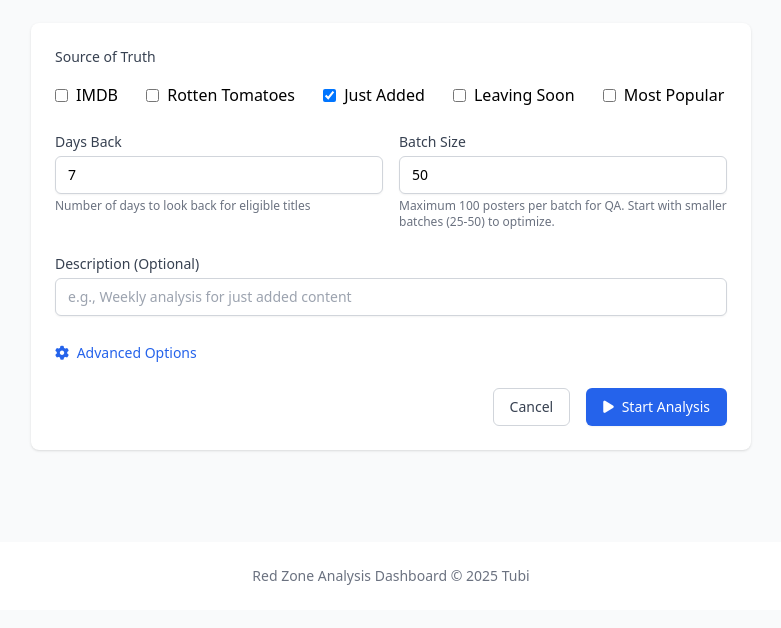
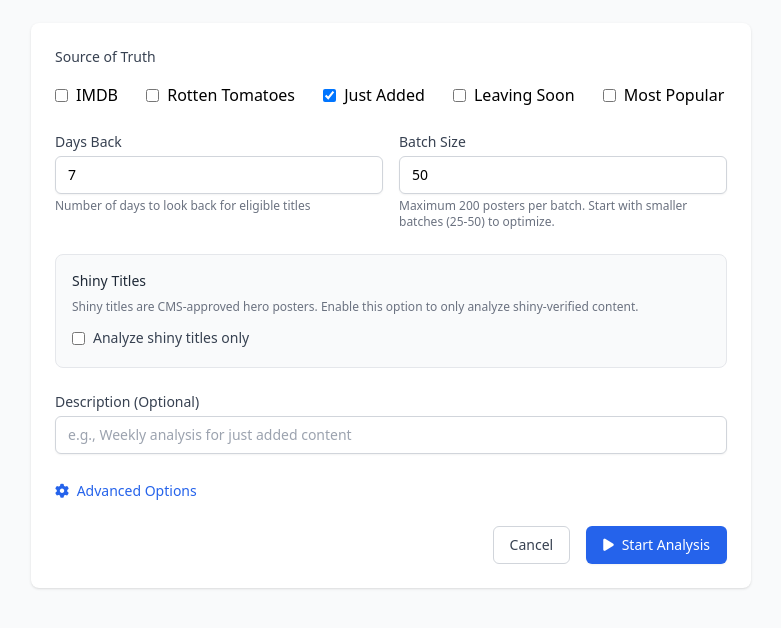
Before and after one commit to rrao6/content, a Flask app: page /analyze in a window 1280 px wide. Shown: the part 149-777 px from the top of the page, without its empty margins (249-1030 px from the left). Before the commit the page ends 734 px from the top, so only its background shows below. Run offline with Flask 3, Linux system fonts and the light colour scheme; some libraries are stand-ins or nearby versions.

Commit message:
Update max batch to 200, and include toggle to just look at shiny titles

```diff
--- a/red-zone-dashboard/dashboard.py
+++ b/red-zone-dashboard/dashboard.py
@@ -214,6 +214,7 @@
     description = data.get('description', '')
     use_cache = data.get('use_cache', True)
     batch_size = data.get('batch_size')
+    shiny_only = data.get('shiny_only')
 
     try:
         days_back = int(days_back)
@@ -232,6 +233,11 @@
         except (TypeError, ValueError):
             batch_size = None
 
+    if isinstance(shiny_only, str):
+        shiny_only = shiny_only.lower() in {"1", "true", "yes", "on"}
+    else:
+        shiny_only = bool(shiny_only)
+
     if is_analysis_available():
         job = start_analysis_job({
             "sot_types": sot_types,
@@ -240,6 +246,7 @@
             "description": description,
             "use_cache": use_cache,
             "batch_size": batch_size,
+            "shiny_only": shiny_only,
         })
         return jsonify({
             "status": "accepted",
--- a/red-zone-dashboard/static/css/custom.css
+++ b/red-zone-dashboard/static/css/custom.css
@@ -45,6 +45,14 @@
     pointer-events: none;
     box-sizing: border-box;
     z-index: 20;
+    opacity: 0;
+    visibility: hidden;
+    transition: opacity 0.2s ease, visibility 0.2s ease;
+}
+
+.red-zone-overlay.ready {
+    opacity: 1;
+    visibility: visible;
 }
 
 /* Hover effects - subtle to maintain accuracy */
--- a/red-zone-dashboard/templates/analyze.html
+++ b/red-zone-dashboard/templates/analyze.html
@@ -56,12 +56,26 @@
                     <label for="limit" class="block text-sm font-medium text-gray-700">
                         Batch Size
                     </label>
-                    <input type="number" id="limit" name="limit" value="50" min="1" max="100"
+                    <input type="number" id="limit" name="limit" value="50" min="1" max="200"
                            class="mt-1 block w-full px-3 py-2 border border-gray-300 rounded-md shadow-sm focus:outline-none focus:ring-blue-500 focus:border-blue-500 sm:text-sm">
                     <p class="mt-1 text-xs text-gray-500">
-                        Maximum 100 posters per batch for QA. Start with smaller batches (25-50) to optimize.
+                        Maximum 200 posters per batch. Start with smaller batches (25-50) to optimize.
                     </p>
                 </div>
+            </div>
+
+            <!-- Shiny Toggle -->
+            <div class="border rounded-lg p-4 bg-gray-50">
+                <h3 class="text-sm font-medium text-gray-800 mb-2">
+                    Shiny Titles
+                </h3>
+                <p class="text-xs text-gray-500 mb-3">
+                    Shiny titles are CMS-approved hero posters. Enable this option to only analyze shiny-verified content.
+                </p>
+                <label class="inline-flex items-center space-x-2">
+                    <input type="checkbox" name="shiny_only" class="rounded border-gray-300 text-blue-600 focus:ring-blue-500">
+                    <span class="text-sm text-gray-700">Analyze shiny titles only</span>
+                </label>
             </div>
 
             <!-- Description -->
@@ -165,7 +179,8 @@
             days_back: parseInt(formData.get('days_back'), 10),
             limit: parseInt(formData.get('limit'), 10),
             description: formData.get('description'),
-            use_cache: formData.get('use_cache') === 'on'
+            use_cache: formData.get('use_cache') === 'on',
+            shiny_only: formData.get('shiny_only') === 'on'
         };
 
         if (isNaN(payload.days_back) || payload.days_back <= 0) {
```
Also changed, not shown: red-zone-dashboard/analyzer.py (+5 -2 lines), red-zone-dashboard/templates/results.html (+39 -24 lines), sot_pipeline.py (+16 -7 lines), red_zone_analysis.db.
